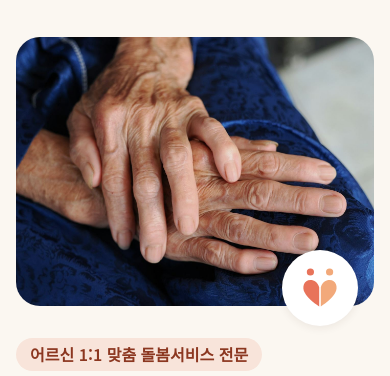
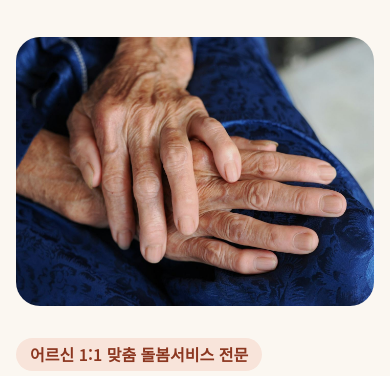
Before and after one commit to dajeongjaega/dajeongjaega.github.io, a plain HTML site: page index.html in a window 390 px wide. Shown: the part 140-516 px from the top of the page. Drawn offline with Linux system fonts and the light colour scheme.

Commit message:
첫 화면 사진 위 로고 배지 삭제
Co-Authored-By: Claude Opus 5.5 <noreply@anthropic.com>
Claude-Session: https://claude.ai/code/session_01MCjvaYg1ed7wPcrS1bQA6z

```diff
--- a/index.html
+++ b/index.html
@@ -91,8 +91,6 @@ h1,h2,h3,p{margin:0}
 .actions{display:flex;flex-wrap:wrap;gap:12px}
 .hero-art{position:relative;aspect-ratio:5/4;width:100%;max-height:460px}
 .hero-photo{position:absolute;inset:0;width:100%;height:100%;object-fit:cover;border-radius:var(--radius-lg);background:var(--brand-soft)}
-.hero-badge{position:absolute;z-index:2;right:24px;bottom:-28px;width:104px;height:104px;border-radius:50%;background:var(--surface-000);display:flex;align-items:center;justify-content:center;box-shadow:var(--shadow-card)}
-.hero-badge svg{width:64px;height:64px}
 .photo-band{display:grid;grid-template-columns:1fr 1fr;gap:40px;align-items:end;margin-bottom:40px}
 .photo-band .section-head{margin-bottom:0}
 .band-photo{width:100%;height:auto;aspect-ratio:16/9;object-fit:cover;border-radius:var(--radius-lg);display:block}
@@ -200,8 +198,6 @@ legend{padding:0;margin-bottom:10px;font-size:1.0625rem;font-weight:600}
   .mobile-nav ul{padding:8px 16px 16px}
   .hero{grid-template-columns:1fr;padding:40px 16px 48px;gap:32px}
   .hero-art{order:-1;max-height:none;aspect-ratio:4/3}
-  .hero-badge{width:76px;height:76px;right:16px;bottom:-20px}
-  .hero-badge svg{width:48px;height:48px}
   .photo-band{grid-template-columns:1fr;gap:20px;margin-bottom:28px}
   .hero-lead{font-size:1.1875rem}
   .actions .btn{flex:1 1 100%}
@@ -283,7 +279,6 @@ legend{padding:0;margin-bottom:10px;font-size:1.0625rem;font-weight:600}
     </div>
     <div class="hero-art">
       <img class="hero-photo" src="img/hero.jpg" alt="어르신의 두 손이 포개진 모습" width="1400" height="1050" fetchpriority="high">
-      <div class="hero-badge" aria-hidden="true"><svg><use href="#logo"/></svg></div>
     </div>
   </section>
 
```
